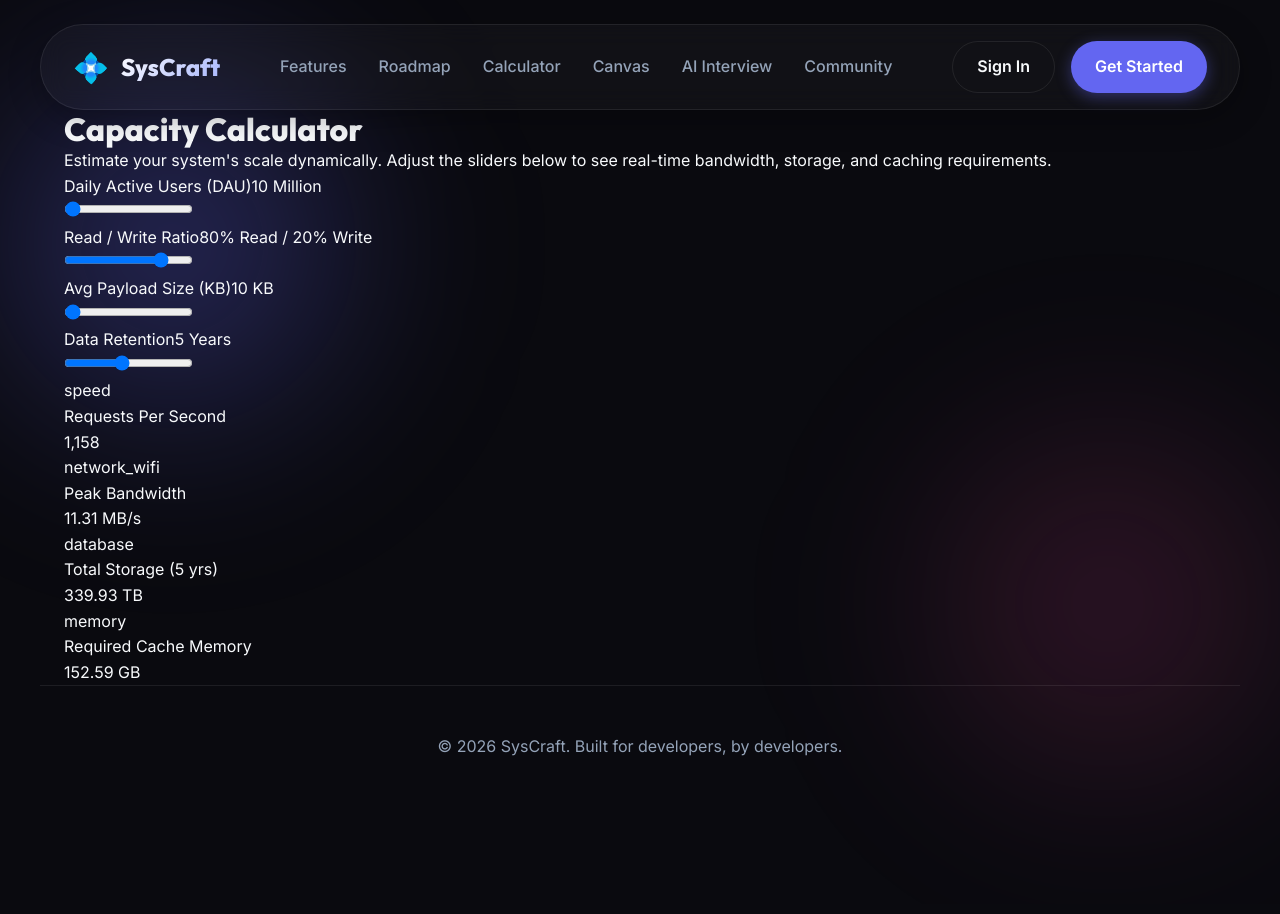
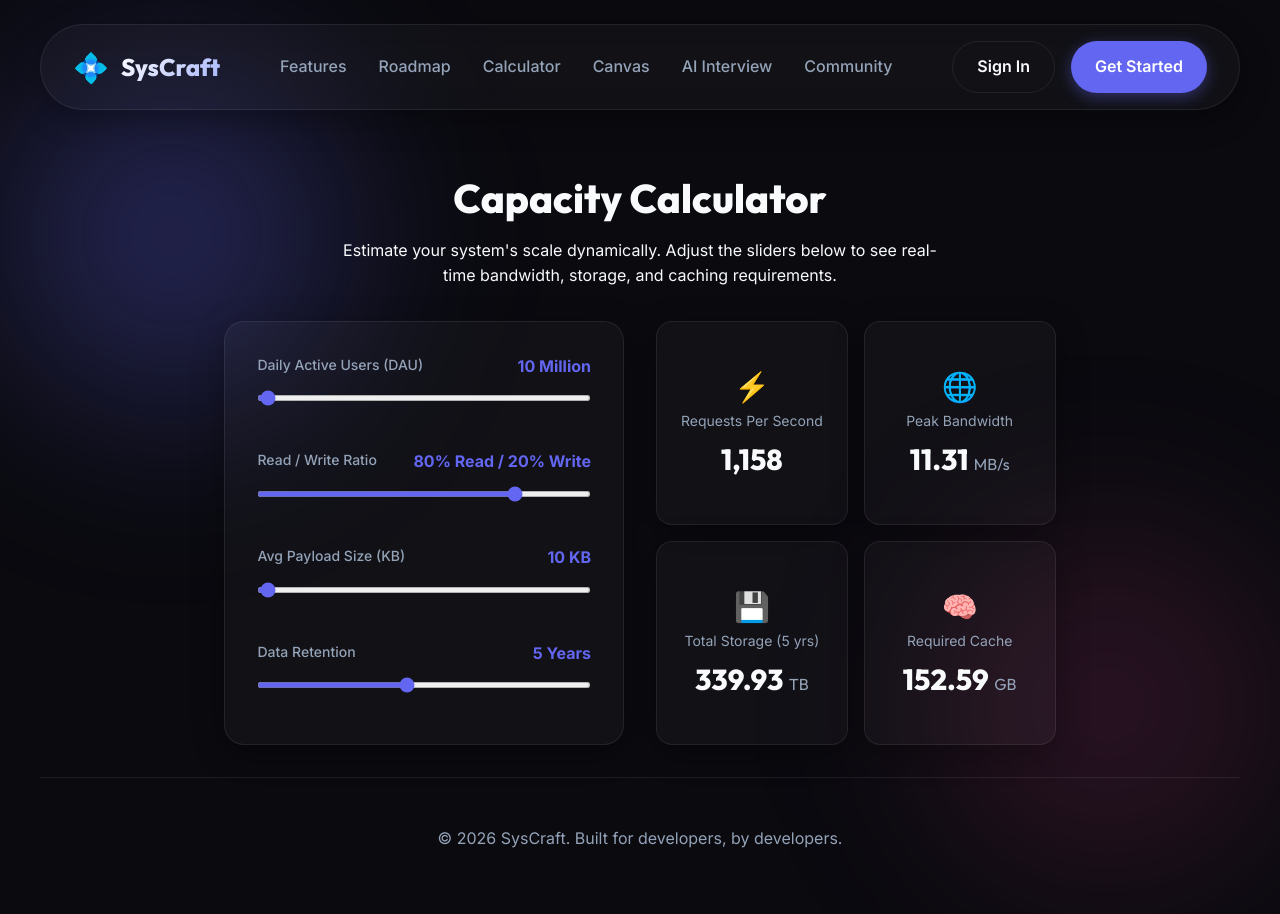
Before and after one commit to nims-creation/System-Design, a React (Vite) app in the folder syscraft-frontend/: page /calculator in a window 1280 px wide. Shown: the top 914 px of the page. Built offline with nearby package versions, Linux system fonts and the light colour scheme.

Commit message:
Fix UI styling by converting Tailwind to Vanilla CSS

```diff
--- a/syscraft-frontend/src/App.css
+++ b/syscraft-frontend/src/App.css
@@ -247,3 +247,174 @@
     transform: rotate(90deg);
   }
 }
+
+/* Auth Pages (Login & Signup) */
+.auth-page {
+  display: flex;
+  align-items: center;
+  justify-content: center;
+  min-height: calc(100vh - 150px);
+  padding: 4rem 1.5rem;
+}
+
+.auth-card {
+  width: 100%;
+  max-width: 450px;
+  padding: 2.5rem;
+  border-radius: 20px;
+  position: relative;
+  z-index: 10;
+}
+
+.auth-header {
+  text-align: center;
+  margin-bottom: 2rem;
+}
+
+.auth-header h2 {
+  font-size: 2rem;
+  margin-bottom: 0.5rem;
+}
+
+.auth-form {
+  display: flex;
+  flex-direction: column;
+  gap: 1.5rem;
+}
+
+.form-group {
+  display: flex;
+  flex-direction: column;
+  gap: 0.5rem;
+}
+
+.form-group label {
+  font-size: 0.875rem;
+  font-weight: 500;
+  color: var(--text-muted);
+}
+
+.form-input {
+  width: 100%;
+  background: rgba(0, 0, 0, 0.2);
+  border: 1px solid var(--border-color);
+  border-radius: 12px;
+  padding: 0.875rem 1.25rem;
+  color: var(--text-main);
+  font-family: var(--font-sans);
+  transition: all 0.3s ease;
+  outline: none;
+}
+
+.form-input:focus {
+  border-color: var(--primary);
+  box-shadow: 0 0 0 2px rgba(99, 102, 241, 0.2);
+}
+
+.btn-full {
+  width: 100%;
+  padding: 1rem;
+  font-size: 1.1rem;
+  margin-top: 0.5rem;
+}
+
+.auth-footer {
+  margin-top: 2rem;
+  text-align: center;
+  font-size: 0.875rem;
+  color: var(--text-muted);
+}
+
+.auth-footer a {
+  color: var(--primary);
+  text-decoration: none;
+  font-weight: 500;
+  transition: color 0.3s ease;
+}
+
+.auth-footer a:hover {
+  color: var(--accent);
+}
+
+.auth-error {
+  background: rgba(239, 68, 68, 0.1);
+  border: 1px solid rgba(239, 68, 68, 0.5);
+  color: #fca5a5;
+  padding: 1rem;
+  border-radius: 12px;
+  margin-bottom: 1.5rem;
+  text-align: center;
+  font-size: 0.875rem;
+}
+
+/* Calculator specific styles */
+.calc-grid {
+  display: grid;
+  grid-template-columns: 1fr;
+  gap: 2rem;
+  max-width: 1000px;
+  margin: 0 auto;
+}
+
+@media (min-width: 768px) {
+  .calc-grid {
+    grid-template-columns: 1fr 1fr;
+  }
+}
+
+.calc-controls {
+  padding: 2rem;
+  display: flex;
+  flex-direction: column;
+  gap: 1.5rem;
+}
+
+.calc-slider {
+  width: 100%;
+  accent-color: var(--primary);
+  height: 6px;
+  background: rgba(255, 255, 255, 0.1);
+  border-radius: 4px;
+  outline: none;
+}
+
+.calc-results {
+  display: grid;
+  grid-template-columns: 1fr 1fr;
+  gap: 1rem;
+}
+
+.calc-result-card {
+  padding: 1.5rem;
+  border-radius: 16px;
+  display: flex;
+  flex-direction: column;
+  align-items: center;
+  justify-content: center;
+  text-align: center;
+  transition: all 0.3s ease;
+}
+
+.calc-result-card:hover {
+  transform: translateY(-5px);
+  border-color: var(--primary-glow);
+  box-shadow: 0 10px 25px rgba(0,0,0,0.3);
+}
+
+.result-label {
+  font-size: 0.875rem;
+  color: var(--text-muted);
+  margin-bottom: 0.25rem;
+}
+
+.result-value {
+  font-size: 1.8rem;
+  font-weight: 700;
+  font-family: var(--font-display);
+}
+
+.result-unit {
+  font-size: 1rem;
+  font-weight: 400;
+  color: var(--text-muted);
+}
--- a/syscraft-frontend/src/pages/Calculator.jsx
+++ b/syscraft-frontend/src/pages/Calculator.jsx
@@ -48,92 +48,90 @@ const Calculator = () => {
   }, [dau, readWriteRatio, payloadSize, retentionYears]);
 
   return (
-    <div className="pt-24 min-h-screen px-4 container relative">
-      <div className="absolute top-1/3 right-1/4 w-[500px] h-[500px] bg-primary/10 rounded-full blur-[150px] -z-10" />
-
-      <div className="text-center mb-12 animate-fade-in-up">
-        <h1 className="text-4xl md:text-5xl font-bold mb-4">Capacity Calculator</h1>
-        <p className="text-text-secondary max-w-2xl mx-auto text-lg">
+    <div className="auth-page container" style={{ flexDirection: 'column', padding: '2rem 1.5rem' }}>
+      <div className="auth-header animate-fade-in" style={{ marginTop: '2rem' }}>
+        <h1 style={{ fontSize: '2.5rem', marginBottom: '1rem' }}>Capacity Calculator</h1>
+        <p className="text-muted" style={{ maxWidth: '600px', margin: '0 auto' }}>
           Estimate your system's scale dynamically. Adjust the sliders below to see real-time bandwidth, storage, and caching requirements.
         </p>
       </div>
 
-      <div className="grid md:grid-cols-2 gap-8 max-w-5xl mx-auto animate-fade-in-up" style={{animationDelay: '0.1s'}}>
+      <div className="calc-grid animate-fade-in" style={{ animationDelay: '0.1s' }}>
         {/* Controls Section */}
-        <div className="glass-panel p-8 space-y-8">
-          <div>
-            <div className="flex justify-between mb-2">
-              <label className="font-medium text-text-secondary">Daily Active Users (DAU)</label>
-              <span className="text-primary font-bold">{dau} Million</span>
+        <div className="auth-card glass calc-controls">
+          <div className="form-group" style={{ marginBottom: '1.5rem' }}>
+            <div style={{ display: 'flex', justifyContent: 'space-between', marginBottom: '0.5rem' }}>
+              <label>Daily Active Users (DAU)</label>
+              <span style={{ color: 'var(--primary)', fontWeight: 'bold' }}>{dau} Million</span>
             </div>
             <input
               type="range" min="1" max="1000" value={dau}
               onChange={(e) => setDau(Number(e.target.value))}
-              className="w-full accent-primary"
+              className="calc-slider"
             />
           </div>
 
-          <div>
-            <div className="flex justify-between mb-2">
-              <label className="font-medium text-text-secondary">Read / Write Ratio</label>
-              <span className="text-primary font-bold">{readWriteRatio}% Read / {100 - readWriteRatio}% Write</span>
+          <div className="form-group" style={{ marginBottom: '1.5rem' }}>
+            <div style={{ display: 'flex', justifyContent: 'space-between', marginBottom: '0.5rem' }}>
+              <label>Read / Write Ratio</label>
+              <span style={{ color: 'var(--primary)', fontWeight: 'bold' }}>{readWriteRatio}% Read / {100 - readWriteRatio}% Write</span>
             </div>
             <input
               type="range" min="10" max="99" value={readWriteRatio}
               onChange={(e) => setReadWriteRatio(Number(e.target.value))}
-              className="w-full accent-primary"
+              className="calc-slider"
             />
           </div>
 
-          <div>
-            <div className="flex justify-between mb-2">
-              <label className="font-medium text-text-secondary">Avg Payload Size (KB)</label>
-              <span className="text-primary font-bold">{payloadSize} KB</span>
+          <div className="form-group" style={{ marginBottom: '1.5rem' }}>
+            <div style={{ display: 'flex', justifyContent: 'space-between', marginBottom: '0.5rem' }}>
+              <label>Avg Payload Size (KB)</label>
+              <span style={{ color: 'var(--primary)', fontWeight: 'bold' }}>{payloadSize} KB</span>
             </div>
             <input
               type="range" min="1" max="1024" value={payloadSize}
               onChange={(e) => setPayloadSize(Number(e.target.value))}
-              className="w-full accent-primary"
+              className="calc-slider"
             />
           </div>
 
-          <div>
-            <div className="flex justify-between mb-2">
-              <label className="font-medium text-text-secondary">Data Retention</label>
-              <span className="text-primary font-bold">{retentionYears} Years</span>
+          <div className="form-group" style={{ marginBottom: '1.5rem' }}>
+            <div style={{ display: 'flex', justifyContent: 'space-between', marginBottom: '0.5rem' }}>
+              <label>Data Retention</label>
+              <span style={{ color: 'var(--primary)', fontWeight: 'bold' }}>{retentionYears} Years</span>
             </div>
             <input
               type="range" min="1" max="10" value={retentionYears}
               onChange={(e) => setRetentionYears(Number(e.target.value))}
-              className="w-full accent-primary"
+              className="calc-slider"
             />
           </div>
         </div>
 
         {/* Results Section */}
-        <div className="grid grid-cols-2 gap-4">
-          <div className="glass-panel p-6 flex flex-col justify-center items-center text-center hover:border-primary/50 transition-colors">
-            <span className="material-symbols-outlined text-4xl text-primary mb-3">speed</span>
-            <div className="text-sm text-text-secondary mb-1">Requests Per Second</div>
-            <div className="text-3xl font-bold">{metrics.rps}</div>
+        <div className="calc-results">
+          <div className="calc-result-card glass">
+            <span className="logo-icon" style={{ color: 'var(--primary)' }}>⚡</span>
+            <div className="result-label">Requests Per Second</div>
+            <div className="result-value">{metrics.rps}</div>
           </div>
 
-          <div className="glass-panel p-6 flex flex-col justify-center items-center text-center hover:border-accent/50 transition-colors">
-            <span className="material-symbols-outlined text-4xl text-accent mb-3">network_wifi</span>
-            <div className="text-sm text-text-secondary mb-1">Peak Bandwidth</div>
-            <div className="text-3xl font-bold">{metrics.bandwidth} <span className="text-lg font-normal text-text-secondary">MB/s</span></div>
+          <div className="calc-result-card glass">
+            <span className="logo-icon" style={{ color: 'var(--accent)' }}>🌐</span>
+            <div className="result-label">Peak Bandwidth</div>
+            <div className="result-value">{metrics.bandwidth} <span className="result-unit">MB/s</span></div>
           </div>
 
-          <div className="glass-panel p-6 flex flex-col justify-center items-center text-center hover:border-purple-500/50 transition-colors">
-            <span className="material-symbols-outlined text-4xl text-purple-500 mb-3">database</span>
-            <div className="text-sm text-text-secondary mb-1">Total Storage (5 yrs)</div>
-            <div className="text-3xl font-bold">{metrics.storage} <span className="text-lg font-normal text-text-secondary">TB</span></div>
+          <div className="calc-result-card glass">
+            <span className="logo-icon" style={{ color: '#a855f7' }}>💾</span>
+            <div className="result-label">Total Storage (5 yrs)</div>
+            <div className="result-value">{metrics.storage} <span className="result-unit">TB</span></div>
           </div>
 
-          <div className="glass-panel p-6 flex flex-col justify-center items-center text-center hover:border-green-500/50 transition-colors">
-            <span className="material-symbols-outlined text-4xl text-green-500 mb-3">memory</span>
-            <div className="text-sm text-text-secondary mb-1">Required Cache Memory</div>
-            <div className="text-3xl font-bold">{metrics.cache} <span className="text-lg font-normal text-text-secondary">GB</span></div>
+          <div className="calc-result-card glass">
+            <span className="logo-icon" style={{ color: '#22c55e' }}>🧠</span>
+            <div className="result-label">Required Cache</div>
+            <div className="result-value">{metrics.cache} <span className="result-unit">GB</span></div>
           </div>
         </div>
       </div>
```
Also changed, not shown: syscraft-frontend/src/pages/Login.jsx (+16 -23 lines), syscraft-frontend/src/pages/MockInterview.jsx (+45 -32 lines), syscraft-frontend/src/pages/Signup.jsx (+19 -26 lines).
